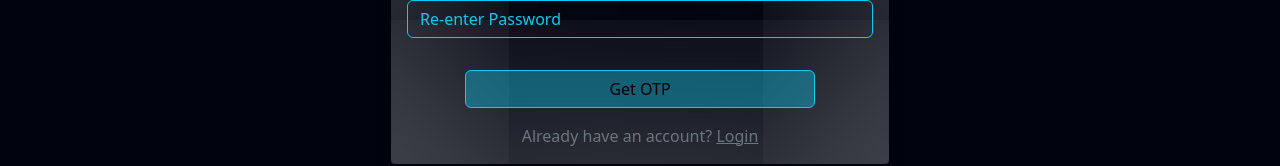
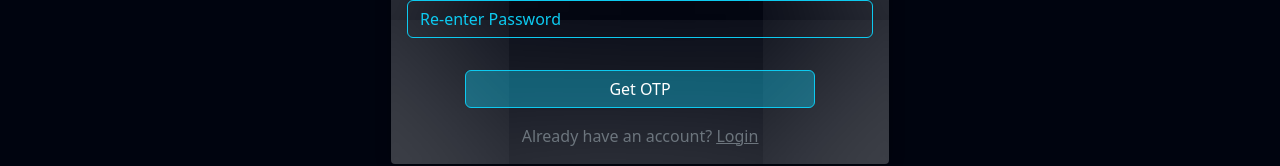
Before and after one commit to Darshan2003/heart-disease, a React (Vite) app: page /signup in a window 1280 px wide. Shown: the part 489-655 px from the top of the page. Built offline with nearby package versions, Linux system fonts and the light colour scheme.

Commit message:
progress in integrating

```diff
--- a/package.json
+++ b/package.json
@@ -10,10 +10,12 @@
   },
   "dependencies": {
     "@reduxjs/toolkit": "^1.9.3",
+    "axios": "^1.3.4",
     "bootstrap": "^5.2.3",
     "react": "^18.2.0",
     "react-bootstrap": "^2.7.2",
     "react-dom": "^18.2.0",
+    "react-hot-toast": "^2.4.0",
     "react-redux": "^8.0.5",
     "react-router-dom": "^6.9.0",
     "semantic-ui-react": "^2.1.4"
--- /dev/null
+++ b/src/definitions.js
@@ -0,0 +1 @@
+export const backendUrl = "http://127.0.0.1:8000";
--- a/src/index.css
+++ b/src/index.css
@@ -16,6 +16,13 @@
 
 * {
   scroll-behavior: smooth;
+  -ms-overflow-style: none;  /* IE and Edge */
+  scrollbar-width: none;  /* Firefox */
+}
+
+
+*::-webkit-scrollbar {
+  display: none;
 }
 
 .text-gradient {
--- a/src/pages/SignupPage.jsx
+++ b/src/pages/SignupPage.jsx
@@ -1,6 +1,9 @@
 import React, { useState } from "react";
 import { Link } from "react-router-dom";
 import { OTPModal } from "../components";
+import { backendUrl } from "../definitions";
+import axios from "axios";
+import toast, { Toaster } from "react-hot-toast";
 
 const SignupPage = () => {
   const [name, setName] = useState("");
@@ -13,11 +16,51 @@ const SignupPage = () => {
     return setIsShow(!isShow);
   };
 
+
+  const createUser = async () => {
+
+    if (!email || !password || !mobile || (password != password2)) {
+      console.log("error");
+      return;
+    }
+
+    const formData = {
+      "email": email,
+      "mobile": mobile,
+      "password": password,
+      "fullname": name
+    }
+
+
+    try {
+      let res = await axios.post(
+        `${backendUrl}/auth/signup`,
+        formData
+      );
+
+      console.log(res);
+      if (res.data.SUCCESS == "TRUE") {
+        // setTimeout(() => {
+        //   navigate('/home');
+        // }, 1000);
+        toggleModal();
+
+        // toast.success("Logged in");
+      }
+
+
+    } catch (ex) {
+      console.log(ex);
+    }
+  }
+
   return (
     <div className="position-relative align-content-center min-h-[80vh] min-w-[100vw]">
+      <Toaster/>
       <div className="font-poppins font-bold cursor-pointer text-[26px] text-gradient ml-1 text-center my-3">
         Create your Account
       </div>
+
       <div className="d-flex align-items-center m-0 p-0">
         <div className="glassContainer card my-auto mx-auto w-[500px] max-w-[80vw] min-h-[370px]">
           <div className="card-body text-center my-auto mt-0 mt-sm-4">
@@ -40,6 +83,7 @@ const SignupPage = () => {
                     placeholder="Mobile No."
                     value={mobile}
                     required={true}
+
                     onChange={(e) => setMobile(e.target.value)}
                   />
                 </div>
@@ -77,8 +121,10 @@ const SignupPage = () => {
 
               <button
                 className="btn btn-info btn-block shadow-2 my-3 w-75"
-                onClick={toggleModal}
+                type="button"
+                onClick={(e)=>{createUser();}}
                 style={{
+                  color: 'white',
                   background: "rgba(13,202,240,0.38699229691876746)",
                 }}
               >
```
Also changed, not shown: 1 other file (tests, documents, lock files or other folders).
